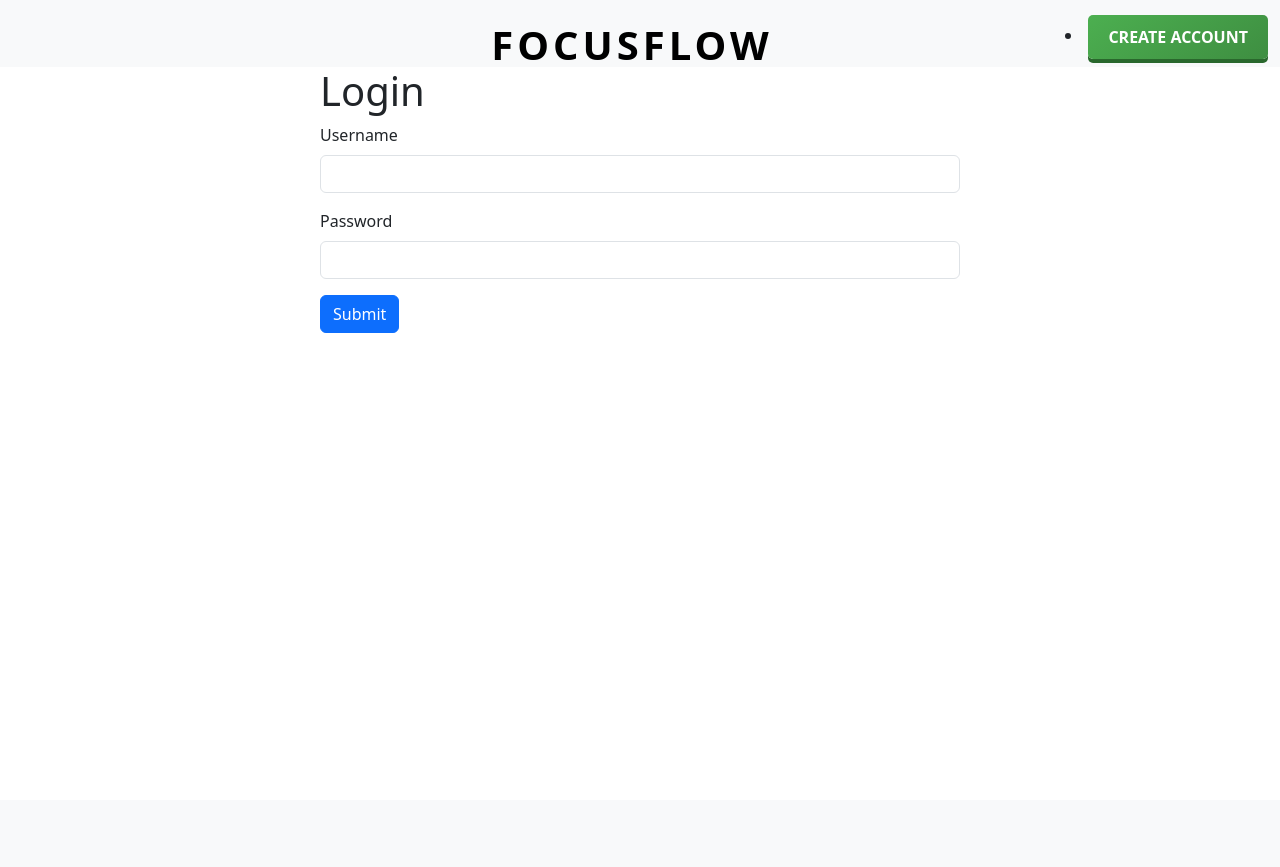
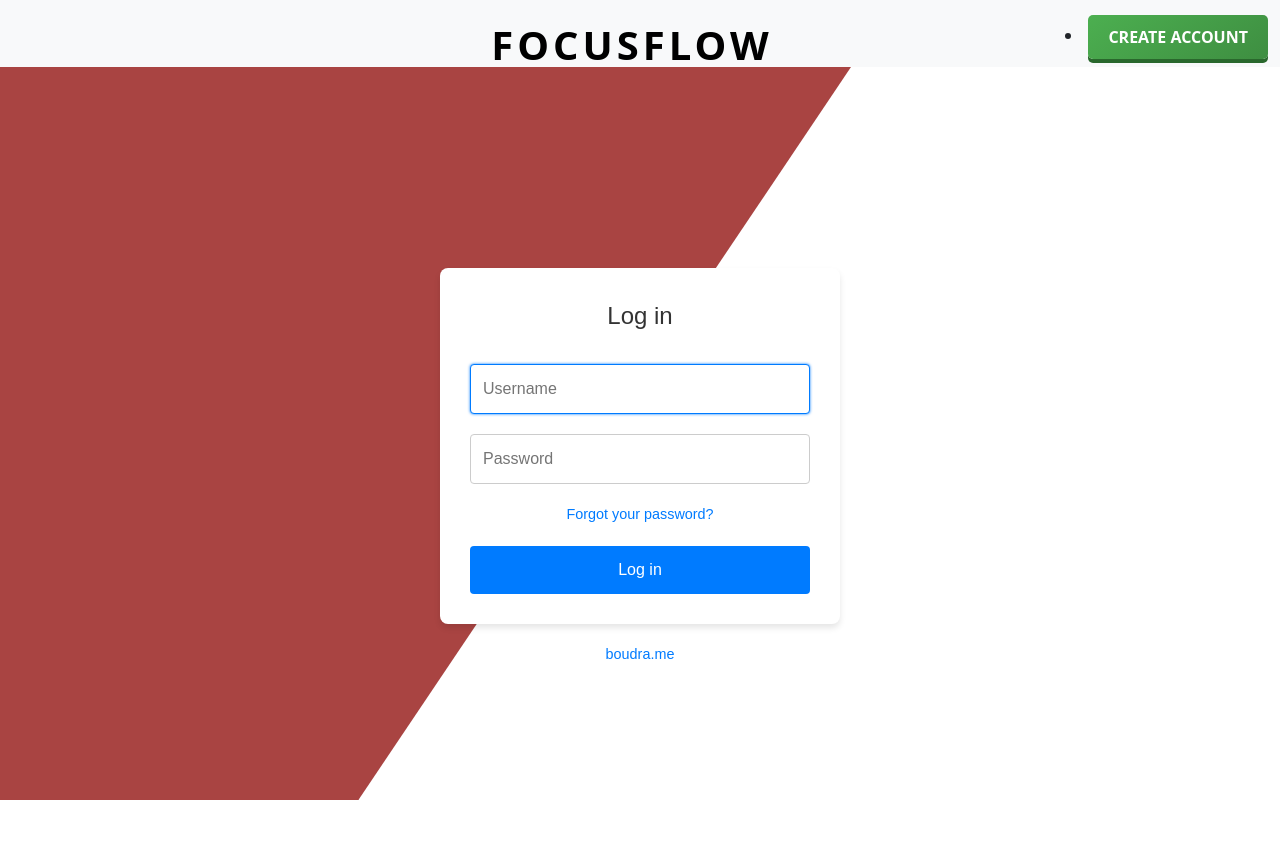
Before and after one commit to KaceyStarr/CSCI3340, a Django app: page / in a window 1280 px wide; the page is wider, and only the part inside the window is pictured. Before the commit the page ends 333 px from the top of that part, so only its background shows below. Run offline with Django 5.2, Linux system fonts and the light colour scheme.

Commit message:
homeHTMLUPDATED

```diff
--- a/app/templates/home.html
+++ b/app/templates/home.html
@@ -1,97 +1,137 @@
 {% extends 'base.html' %}
 {% block content %}
 
-<div class="col-md-6 offset-md-3">
+<style>
+  /* Wrapper Styles */
+  .wrapper {
+    display: flex;
+    flex-direction: column;
+    align-items: center;
+    justify-content: center;
+    height: 100vh;
+    background-color: transparent; /* Transparent to let red shape show */
+    font-family: 'Arial', sans-serif;
+    position: relative; /* Ensure it's above the red shape */
+    z-index: 1;
+  }
+
+  /* Login Form Styles */
+  .login {
+    background: #ffffff;
+    padding: 30px;
+    border-radius: 8px;
+    box-shadow: 0 4px 6px rgba(0, 0, 0, 0.1);
+    text-align: center;
+    width: 100%;
+    max-width: 400px;
+  }
+
+  .login .title {
+    font-size: 1.5em;
+    color: #333;
+    margin-bottom: 20px;
+  }
+
+  .login input[type="text"],
+  .login input[type="password"] {
+    width: 100%;
+    padding: 12px;
+    margin: 10px 0;
+    border: 1px solid #ccc;
+    border-radius: 4px;
+    font-size: 1em;
+  }
+
+  .login input:focus {
+    outline: none;
+    border-color: #007bff;
+    box-shadow: 0 0 3px #007bff;
+  }
+
+  .login button {
+    width: 100%;
+    padding: 12px;
+    background-color: #007bff;
+    color: white;
+    border: none;
+    border-radius: 4px;
+    font-size: 1em;
+    cursor: pointer;
+    margin-top: 20px;
+  }
+
+  .login button:hover {
+    background-color: #0056b3;
+  }
+
+  .login a {
+    display: block;
+    margin-top: 10px;
+    color: #007bff;
+    text-decoration: none;
+    font-size: 0.9em;
+  }
+
+  .login a:hover {
+    text-decoration: underline;
+  }
+
+  /* Footer Styles */
+  footer {
+    margin-top: 20px;
+    font-size: 0.9em;
+  }
+
+  footer a {
+    color: #007bff;
+    text-decoration: none;
+  }
+
+  footer a:hover {
+    text-decoration: underline;
+  }
+
+  /* Red Shape Styles */
+  .red-shape {
+    position: absolute;
+    top: 0;
+    left: 0;
+    width: 140%;
+    height: 100vh;
+    background: #a94442;
+    clip-path: polygon(0 0, 50% 0, 20% 100%, 0 100%);
+    z-index: -1;
+    box-shadow: 5px 5px 15px 5px rgba(0, 0, 0, 0.3);
+
+  }
+</style>
+
+<div class="red-shape"></div> <!-- Red shape background -->
+
+<div class="wrapper">
+
   {% if user.is_authenticated %}
-    <h1 class="text-center">Welcome, {{ user.username }}!</h1>
-    <div class="mt-4">
-      <h2 class="mb-3">To-Do List</h2>
-      <!-- Input for adding a task -->
-      <div class="input-group mb-3">
-        <input id="taskInput" type="text" class="form-control" placeholder="Enter a new task" />
-        <button id="addTaskBtn" class="btn btn-primary">Add Task</button>
-      </div>
+    <h1>Hello, {{ user.username }}!</h1>
+  {% else %}
+    <form class="login" method="POST" action="{% url 'home' %}">
+      {% csrf_token %}
+      <p class="title">Log in</p>
+      <input type="text" name="username" placeholder="Username" required autofocus />
 
-      <!-- Task List -->
-      <ul id="taskList" class="list-group">
-        <!-- Tasks will appear here dynamically -->
-      </ul>
-    </div>
+      <input type="password" name="password" placeholder="Password" required />
 
-    <script>
-      // JavaScript for To-Do List Functionality
-      document.addEventListener("DOMContentLoaded", function () {
-        const taskInput = document.getElementById("taskInput");
-        const addTaskBtn = document.getElementById("addTaskBtn");
-        const taskList = document.getElementById("taskList");
+      <a href="#">Forgot your password?</a>
 
-        // Add task function
-        addTaskBtn.addEventListener("click", function () {
-          const taskText = taskInput.value.trim();
-          if (taskText === "") return;
-
-          // Create new task element
-          const li = document.createElement("li");
-          li.className = "list-group-item d-flex justify-content-between align-items-center";
-
-          // Task text
-          const taskSpan = document.createElement("span");
-          taskSpan.textContent = taskText;
-          taskSpan.style.textDecoration = "none";
-          li.appendChild(taskSpan);
-
-          // Actions (check and remove)
-          const actionsDiv = document.createElement("div");
-
-          // Check-off button
-          const checkBtn = document.createElement("button");
-          checkBtn.className = "btn btn-sm btn-success me-2";
-          checkBtn.textContent = "✔";
-          checkBtn.addEventListener("click", function () {
-            if (taskSpan.style.textDecoration === "line-through") {
-              taskSpan.style.textDecoration = "none";
-            } else {
-              taskSpan.style.textDecoration = "line-through";
-            }
-          });
-
-          // Remove button
-          const removeBtn = document.createElement("button");
-          removeBtn.className = "btn btn-sm btn-danger";
-          removeBtn.textContent = "🗑";
-          removeBtn.addEventListener("click", function () {
-            taskList.removeChild(li);
-          });
-
-          actionsDiv.appendChild(checkBtn);
-          actionsDiv.appendChild(removeBtn);
-          li.appendChild(actionsDiv);
-
-          // Add task to list
-          taskList.appendChild(li);
-
-          // Clear input field
-          taskInput.value = "";
-        });
-      });
-    </script>
-  {% else %}
-    <h1>Login</h1>
-    <form method="POST" action="{% url 'home' %}">
-      {% csrf_token %}
-      <form>
-        <div class="mb-3">
-          <label for="exampleInputEmail1" class="form-label">Username</label>
-          <input type="text" class="form-control" name="username" required>
-        </div>
-        <div class="mb-3">
-          <label for="exampleInputPassword1" class="form-label">Password</label>
-          <input type="password" class="form-control" name="password" required>
-        </div>
-        <button type="submit" class="btn btn-primary">Submit</button>
-      </form>
+      <button type="submit">
+        <span class="state">Log in</span>
+      </button>
     </form>
   {% endif %}
+
+  <footer>
+    <a target="_blank" href="http://boudra.me/">boudra.me</a>
+  </footer>
+
 </div>
 
 {% endblock %}
```
